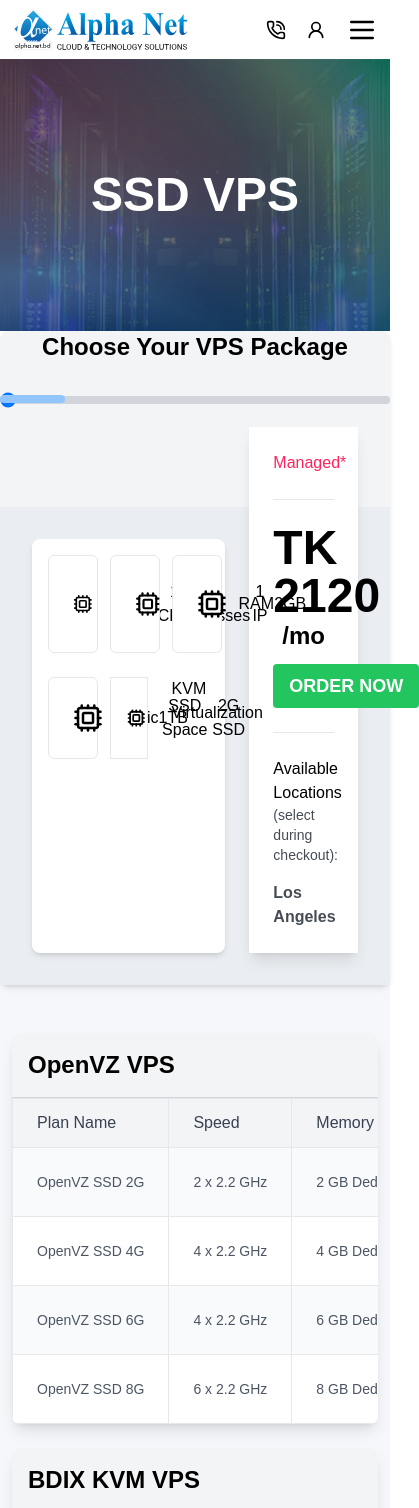
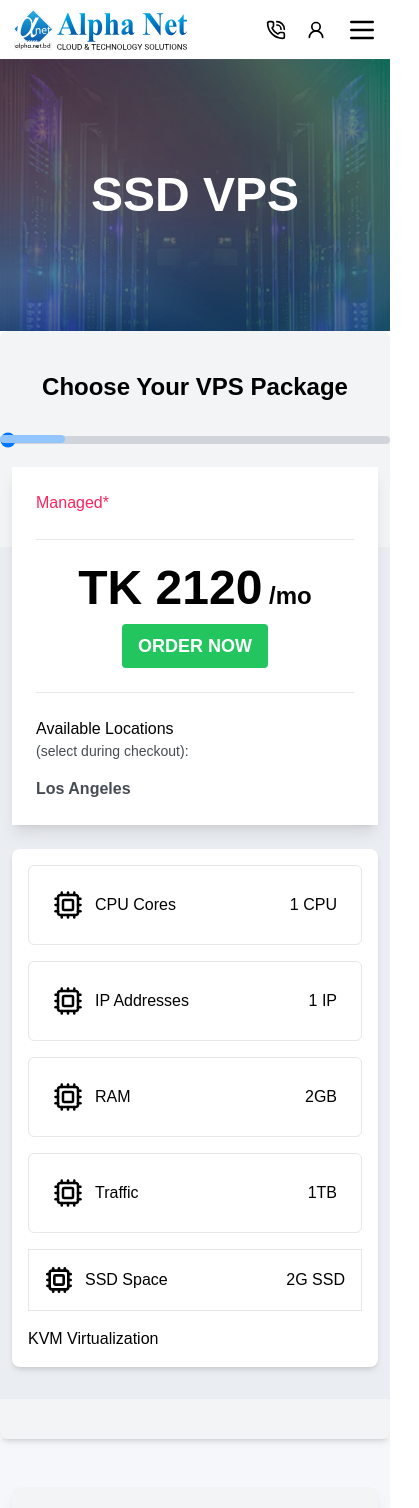
Before and after one commit to Adityo-dev/alpha.net.bd, a Next.js app: page /ssd-vps in a window 390 px wide. Shown: the top 1508 px of the page, 419 px wide, since content can reach past the window. Built offline with nearby package versions, Linux system fonts and the light colour scheme.

Commit message:
respnsive navbar add

```diff
--- a/src/components/ssdVps/VpsSelector.js
+++ b/src/components/ssdVps/VpsSelector.js
@@ -76,7 +76,7 @@ const VpsSelector = () => {
 
   return (
     <main className="relative container mx-auto bg-gray-100 rounded-lg shadow-md">
-      <section className="">
+      <section className="py-10">
         <h1 className="text-2xl font-bold text-center mb-6">
           Choose Your VPS Package
         </h1>
@@ -96,9 +96,9 @@ const VpsSelector = () => {
           ></div>
         </div>
 
-        <div className="w-full flex gap-6 relative bg-[#EAEDF1] p-8 mt-24">
-          <div className="w-2/3 bg-white p-4 rounded-lg shadow-md text-center relative">
-            <div className="grid grid-cols-3 gap-6">
+        <div className="w-full flex flex-col-reverse lg:flex-row gap-6 relative bg-[#EAEDF1] px-3 py-8 lg:py-8 mt-24">
+          <div className="w-full lg:w-2/3 bg-white p-4 rounded-lg shadow-md text-center relative">
+            <div className="grid grid-cols-1 sm:grid-cols-2 md:grid-cols-3 gap-4 sm:gap-6">
               <div className="bg-white border flex items-center justify-between p-6 rounded-md">
                 <div className="flex items-center gap-3">
                   <Cpu size={30} strokeWidth={2} />
@@ -155,7 +155,7 @@ const VpsSelector = () => {
             </div>
           </div>
 
-          <div className="w-2/6 static -mt-28">
+          <div className="w-full lg:w-2/6 static -mt-28">
             <div className="w-full bg-white shadow-lg p-6">
               <p className="text-[#fd235d] border-b pb-6">Managed*</p>
               <div className="space-y-3 text-center border-b pt-6 pb-6">
```
